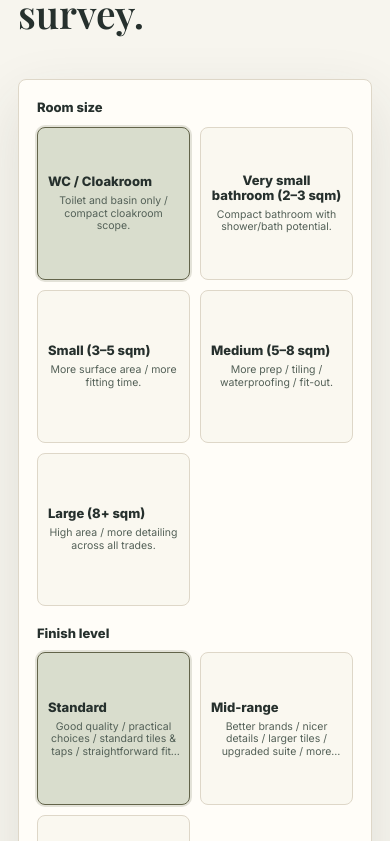
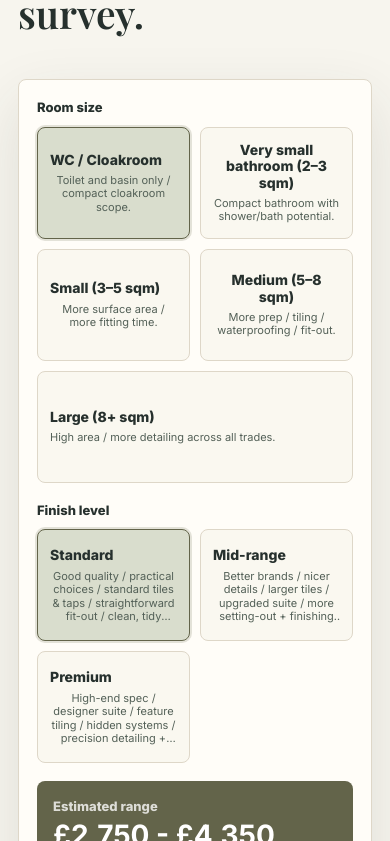
Before and after one commit to maycorbuildingservices-lang/maycor-website-next, a Next.js app: page / in a window 390 px wide. Shown: the part 1183-2024 px from the top of the page. Built offline with nearby package versions, Linux system fonts and the light colour scheme.

Commit message:
Stack compact calculator cards cleanly

```diff
--- a/src/app/globals.css
+++ b/src/app/globals.css
@@ -403,32 +403,37 @@ h3 {
 }
 
 .estimate-panel:not(.calculator-expanded) .choice-grid {
-  --compact-card-size: clamp(106px, 10vw, 124px);
   gap: 10px;
-  justify-content: center;
 }
 
 .estimate-panel:not(.calculator-expanded) .room-grid {
-  grid-template-columns: repeat(5, minmax(0, var(--compact-card-size)));
+  grid-template-columns: repeat(6, minmax(0, 1fr));
+}
+
+.estimate-panel:not(.calculator-expanded) .room-grid .choice-card {
+  grid-column: span 2;
+}
+
+.estimate-panel:not(.calculator-expanded) .room-grid .choice-card:nth-child(n + 4) {
+  grid-column: span 3;
 }
 
 .estimate-panel:not(.calculator-expanded) .finish-grid {
-  grid-template-columns: repeat(3, minmax(0, var(--compact-card-size)));
+  grid-template-columns: repeat(3, minmax(0, 1fr));
 }
 
 .estimate-panel:not(.calculator-expanded) .choice-card {
   display: flex;
-  aspect-ratio: 1 / 1;
-  min-height: 0;
+  min-height: 112px;
   flex-direction: column;
   justify-content: center;
-  padding: 10px;
+  padding: 14px 12px;
   text-align: center;
 }
 
 .estimate-panel:not(.calculator-expanded) .choice-card span {
-  font-size: 13px;
-  line-height: 1.15;
+  font-size: 14px;
+  line-height: 1.16;
 }
 
 .estimate-panel:not(.calculator-expanded) .choice-card small {
@@ -436,9 +441,9 @@ h3 {
   overflow: hidden;
   margin-top: 6px;
   -webkit-box-orient: vertical;
-  -webkit-line-clamp: 3;
-  font-size: 10.5px;
-  line-height: 1.2;
+  -webkit-line-clamp: 4;
+  font-size: 11px;
+  line-height: 1.22;
 }
 
 .range-strip {
@@ -991,15 +996,15 @@ h3 {
   }
 
   .estimate-panel:not(.calculator-expanded) .choice-grid {
-    --compact-card-size: clamp(104px, 18vw, 124px);
+    gap: 10px;
   }
 
   .estimate-panel:not(.calculator-expanded) .room-grid {
-    grid-template-columns: repeat(5, minmax(0, var(--compact-card-size)));
+    grid-template-columns: repeat(6, minmax(0, 1fr));
   }
 
   .estimate-panel:not(.calculator-expanded) .finish-grid {
-    grid-template-columns: repeat(3, minmax(0, var(--compact-card-size)));
+    grid-template-columns: repeat(3, minmax(0, 1fr));
   }
 
   .included-grid,
@@ -1105,6 +1110,15 @@ h3 {
     grid-template-columns: repeat(2, minmax(0, 1fr));
   }
 
+  .estimate-panel:not(.calculator-expanded) .room-grid .choice-card,
+  .estimate-panel:not(.calculator-expanded) .room-grid .choice-card:nth-child(n + 4) {
+    grid-column: auto;
+  }
+
+  .estimate-panel:not(.calculator-expanded) .room-grid .choice-card:last-child {
+    grid-column: 1 / -1;
+  }
+
   .detail-options.tile {
     grid-template-columns: 1fr;
   }
```
